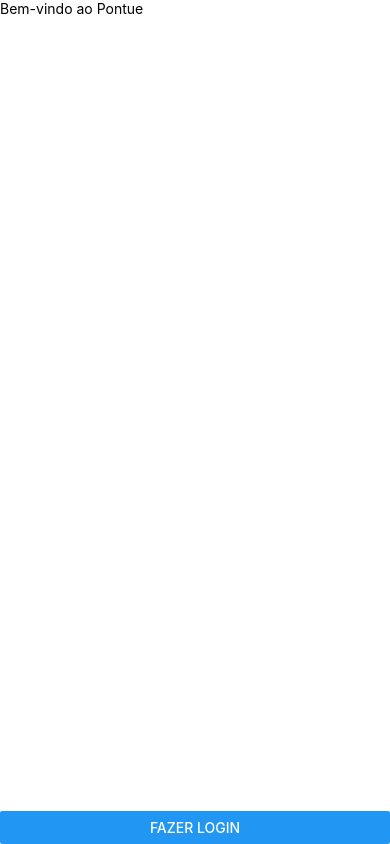
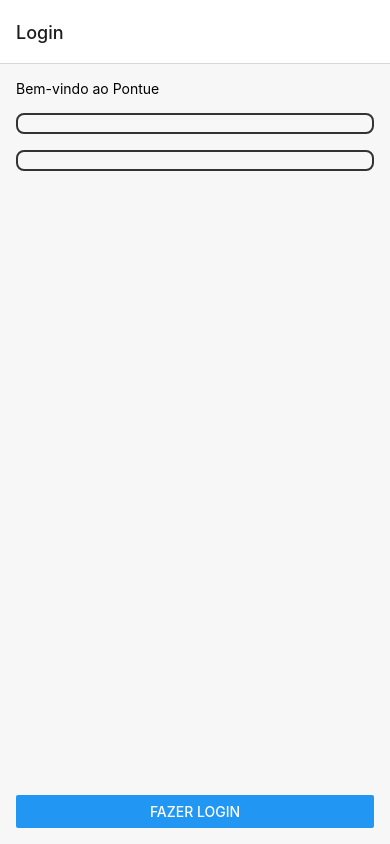
Before and after one commit to carlosxfelipe/desafio-pontue, a React Native app: screen /Login in a window 390 px wide. Built offline with nearby package versions, Linux system fonts and the light colour scheme.

Commit message:
wip: adicionando layout

```diff
--- a/src/App.js
+++ b/src/App.js
@@ -1,45 +1,19 @@
-import React, {useState} from 'react';
-import {
-  View,
-  Text,
-  TextInput,
-  Button,
-  Alert,
-} from 'react-native';
-import axios from 'axios'
+import React from 'react';
+import { NavigationContainer } from '@react-navigation/native';
+import { createNativeStackNavigator } from '@react-navigation/native-stack';
 
-axios.defaults.headers.post['Content-Type'] = 'application/x-www-form-urlencoded';
+import Login from './pages/Login'
+import Home from './pages/Home'
 
-const App = () => {
-  const [email, setEmail] = useState();
-  const [password, setPassword] = useState();
+const Stack = createNativeStackNavigator();
 
-  const doLogin = async () => {
-    try {
-      const response = await axios.post('https://desafio.pontue.com.br/auth/login', {
-        email,
-        password
-      });
-      if (response.status === 200) {
-        Alert.alert('Usuário logado')
-      }
-      console.log(response.data)
-    } catch (err) {
-      console.log('error => ', err)
-      Alert.alert('Combinação usuário/senha inexistente')
-    }
-  }
-
+export default function App() {
   return (
-    <View style={{ flex: 1 }}>
-      <View style={{ flex: 1 }}>
-        <Text>Bem-vindo ao Pontue</Text>
-        <TextInput onChangeText={(text) => setEmail(text)} />
-        <TextInput onChangeText={(text) => setPassword(text)}  />
-      </View>
-      <Button title="Fazer login" onPress={doLogin}/>
-    </View>
+    <NavigationContainer>
+      <Stack.Navigator>
+        <Stack.Screen name="Login" component={Login} />
+        <Stack.Screen name="Home" component={Home} />
+      </Stack.Navigator>
+    </NavigationContainer>
   );
-};
-
-export default App;
+}
--- /dev/null
+++ b/src/pages/Home/index.js
@@ -0,0 +1,10 @@
+import React from 'react';
+import { View } from 'react-native';
+
+// import { Container } from './styles';
+
+const Home = () => {
+  return <View />;
+}
+
+export default Home;
--- /dev/null
+++ b/src/pages/Login/index.js
@@ -0,0 +1,48 @@
+import React, {useState} from 'react';
+import {
+  View,
+  Text,
+  Button,
+  Alert,
+} from 'react-native';
+import axios from 'axios'
+
+import { Container, Input } from './styles'
+
+axios.defaults.headers.post['Content-Type'] = 'application/x-www-form-urlencoded';
+
+const Login = ({ navigation }) => {
+  const [email, setEmail] = useState();
+  const [password, setPassword] = useState();
+
+  const doLogin = async () => {
+    try {
+      const response = await axios.post('https://desafio.pontue.com.br/auth/login', {
+        email,
+        password
+      });
+      if (response.status === 200) {
+        navigation.navigate('Home')
+      }
+      console.log(response.data)
+    } catch (err) {
+      console.log('error => ', err)
+      Alert.alert('Combinação usuário/senha inexistente')
+    }
+  }
+
+  return (
+    <Container>
+      <View style={{ flex: 1 }}>
+        <Text>Bem-vindo ao Pontue</Text>
+        <View style={{ height: 16 }} />
+        <Input onChangeText={(text) => setEmail(text)} />
+        <View style={{ height: 16 }} />
+        <Input onChangeText={(text) => setPassword(text)}  />
+      </View>
+      <Button title="Fazer login" onPress={doLogin}/>
+    </Container>
+  );
+};
+
+export default Login;
--- /dev/null
+++ b/src/pages/Login/styles.js
@@ -0,0 +1,16 @@
+import styled from 'styled-components/native';
+
+export const Container = styled.View`
+  flex: 1;
+  background-color: #f7f7f7;
+  padding: 16px;
+`;
+
+export const Input = styled.TextInput`
+  border: #333;
+  border-width: 2px;
+  border-radius: 8px;
+  padding-left: 16px;
+  padding-right: 16px;
+  color: #000;
+`
```
Also changed, not shown: package.json (+6 -1 lines), 2 other files (tests, documents, lock files or other folders).
